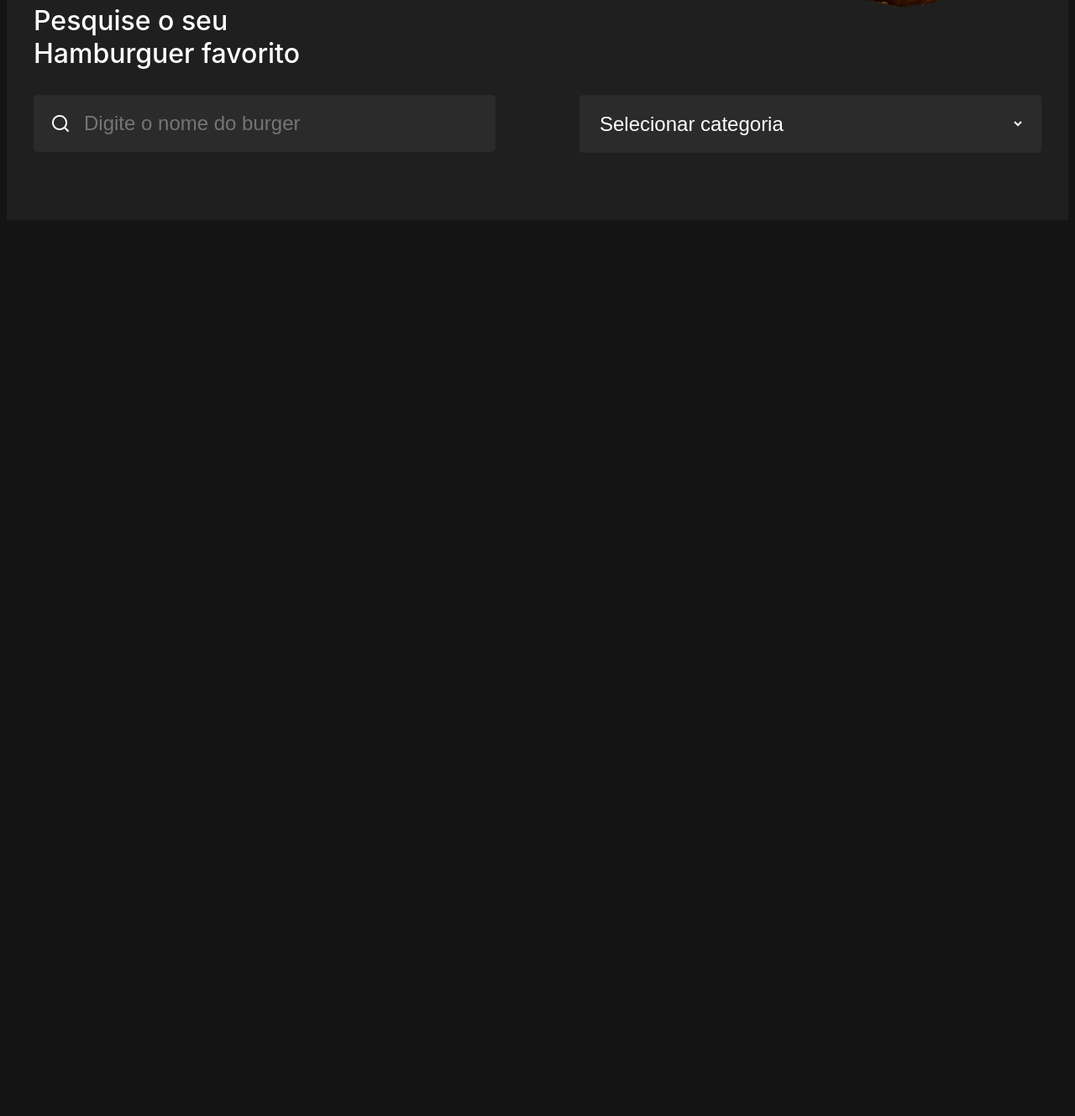
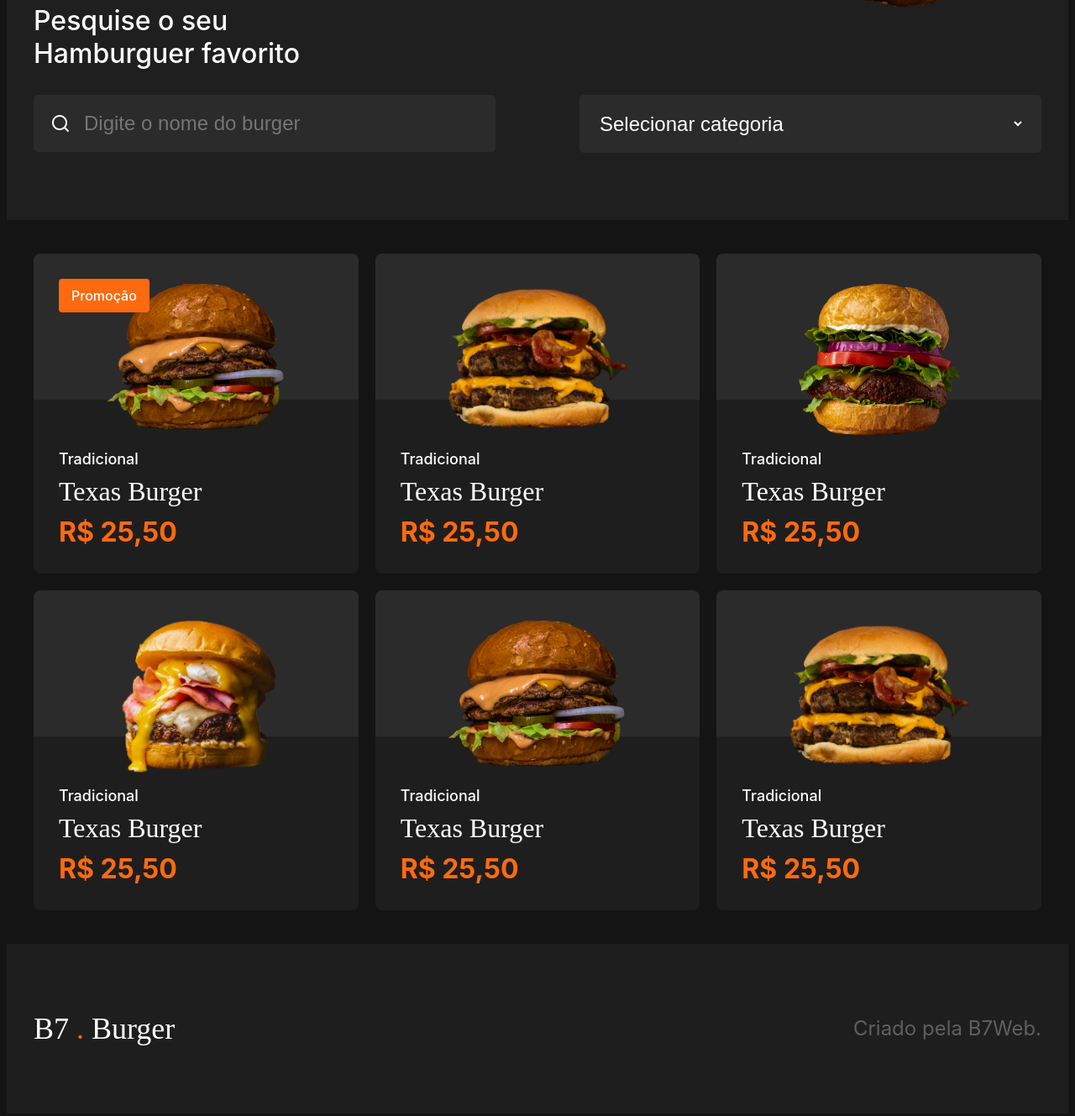
Before and after one commit to GeoreCruz/burger, a plain HTML site: page index.html in a window 1280 px wide. Shown: the part 741-2070 px from the top of the page at 84% size. Before the commit the page ends 1011 px from the top, so only its background shows below. Drawn offline with Linux system fonts and the light colour scheme.

Commit message:
Site concluido

```diff
--- a/index.html
+++ b/index.html
@@ -60,9 +60,83 @@
                     </select>
                 </div>
             </div>
-
+        </div>
+    </section>
+    <main>
+        <div class="container">
+            <div class="products-grid">
+                <a href="" class="produtct-item">
+                    <div class="warning">Promoção</div>
+                    <div class="photo">
+                        <img src="./src/burger1.png" alt="imagem burger">
+                    </div>
+                    <div class="info">
+                        <div class="product-category">Tradicional</div>
+                        <div class="product-name">Texas Burger</div>
+                        <div class="product-price">R$ 25,50</div>
+                    </div>
+                </a>
+                <a href="" class="produtct-item">
+                    <div class="photo">
+                        <img src="./src/burger2.png" alt="imagem burger">
+                    </div>
+                    <div class="info">
+                        <div class="product-category">Tradicional</div>
+                        <div class="product-name">Texas Burger</div>
+                        <div class="product-price">R$ 25,50</div>
+                    </div>
+                </a>
+                <a href="" class="produtct-item">
+                    <div class="photo">
+                        <img src="./src/burger3.png" alt="imagem burger">
+                    </div>
+                    <div class="info">
+                        <div class="product-category">Tradicional</div>
+                        <div class="product-name">Texas Burger</div>
+                        <div class="product-price">R$ 25,50</div>
+                    </div>
+                </a>
+                <a href="" class="produtct-item">
+                    <div class="photo">
+                        <img src="./src/burger4.png" alt="imagem burger">
+                    </div>
+                    <div class="info">
+                        <div class="product-category">Tradicional</div>
+                        <div class="product-name">Texas Burger</div>
+                        <div class="product-price">R$ 25,50</div>
+                    </div>
+                </a>
+                <a href="" class="produtct-item">
+                    <div class="photo">
+                        <img src="./src/burger1.png" alt="imagem burger">
+                    </div>
+                    <div class="info">
+                        <div class="product-category">Tradicional</div>
+                        <div class="product-name">Texas Burger</div>
+                        <div class="product-price">R$ 25,50</div>
+                    </div>
+                </a>
+                <a href="" class="produtct-item">
+                    <div class="photo">
+                        <img src="./src/burger2.png" alt="imagem burger">
+                    </div>
+                    <div class="info">
+                        <div class="product-category">Tradicional</div>
+                        <div class="product-name">Texas Burger</div>
+                        <div class="product-price">R$ 25,50</div>
+                    </div>
+                </a>
+            </div>
+        </div>
+    </main>
+    <footer>
+        <div class="container">
+            <div class="logo">
+                <a href="">B7 <span>.</span> Burger</a>
+            </div>
+            <div class="copyrights">Criado pela <a href="">B7Web</a>.</div>
 
         </div>
-    </section>
+    </footer>
 </body>
 </html>
--- a/style.css
+++ b/style.css
@@ -200,6 +200,100 @@ header .menu-icon div {
     border-right: 20px solid transparent;
 }
 
+/*Principal*/
+
+.products-grid {
+    display: grid;
+    grid-template-columns: repeat(3, 1fr);
+    gap: 20px;
+    margin: 40px 0;
+}
+
+.produtct-item {
+    display: block;
+    border-radius: 8px;
+    overflow: hidden;
+    text-decoration: none;
+    position: relative;
+}
+
+.produtct-item:hover {
+    opacity: 0.8;
+}
+
+.produtct-item .warning {
+    position: absolute;
+    top: 30px;
+    left: 30px;
+    background-color: #FE6A0F;
+    font-size: 16px;
+    font-weight: 500;
+    color: #fff;
+    padding: 10px 15px;
+    border-radius: 4px;
+}
+
+.produtct-item .photo {
+    text-align: center;
+    background-color: #2b2b2b;
+    padding-top: 30px;
+}
+
+.produtct-item .photo img {
+    max-width: 100%;
+}
+
+.produtct-item .info {
+    background-color: #1F1E1F;
+    padding: 60px 30px 30px 30px;
+    margin-top: -50px;
+}
+
+.produtct-item .product-category {
+    color: #fff;
+    font-size: 18px;
+    font-weight: 500;
+}
+
+.produtct-item .product-name {
+    font-family: 'Calistoga';
+    font-size: 32px;
+    color: #fff;
+    margin: 10px 0;
+}
+
+.produtct-item .product-price {
+    font-size: 32px;
+    font-weight: bold;
+    color: #FE6A0F;
+}
+
+/*FOOTER*/
+footer {
+    background-color: #1F1E1F;
+    color: #5f5f5f;
+}
+footer .container {
+    padding-top: 80px;
+    padding-bottom: 80px;
+    display: flex;
+    justify-content: space-between;
+    align-items: center;
+}
+
+footer .copyrights {
+    font-size: 24px;
+    color: #5f5f5f;
+}
+
+footer .copyrights a {
+    color: #5f5f5f;
+    text-decoration: none;
+}
+
+footer .copyrights a:hover {
+    text-decoration: underline;
+}
 
 @media (max-width: 820px) {
     header nav {
@@ -225,11 +319,13 @@ header .menu-icon div {
 
     .hero .rigthside img {
         height: 300px;
+        margin: 30px 0;
     }
 
     .hero h1 {
         font-size: 44px;
         line-height: 50px;
+
     }
 
     .search {
@@ -244,4 +340,21 @@ header .menu-icon div {
         flex-direction: column;
         gap: 20px;
     }
+
+    .products-grid {
+        grid-template-columns: repeat(2, 1fr);
+    }
+
+    footer .container {
+        flex-direction: column;
+        gap: 20px;
+
+    }
 }
+
+@media (max-width: 500px ){
+    .products-grid {
+        grid-template-columns: 1fr;
+    }
+
+}
```
Also changed, not shown: 1 other file.
